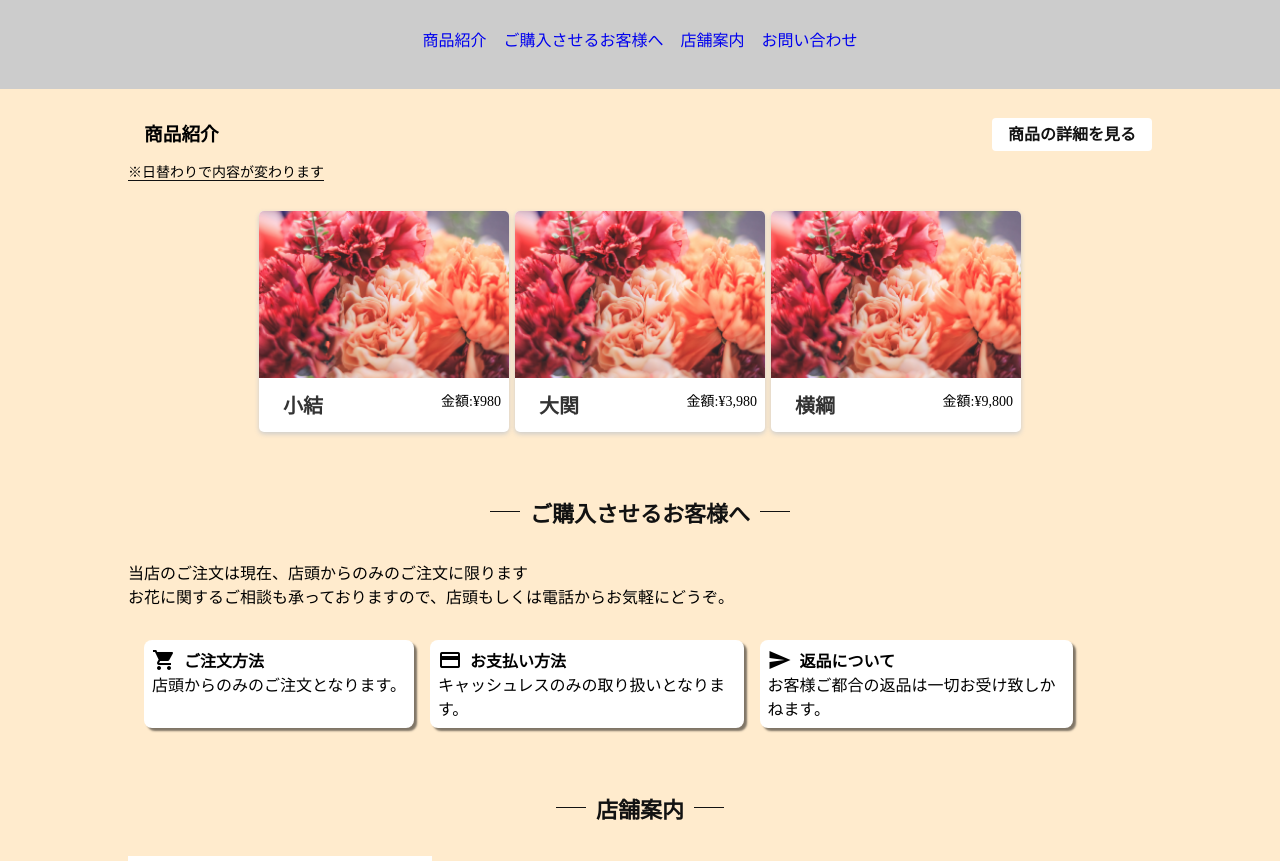
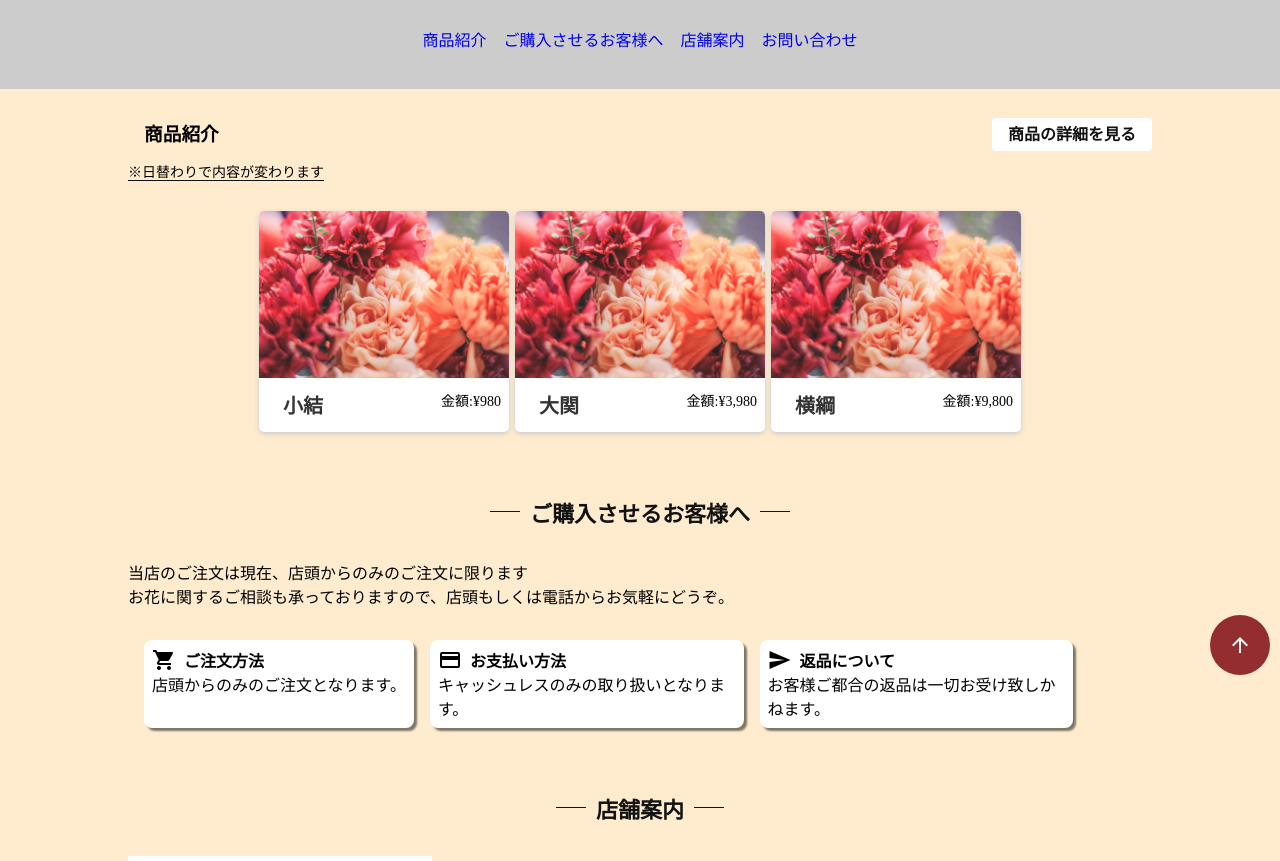
Before and after one commit to syu-kuri/dotinstall_FlowerShopProject, a plain HTML site: page index.html in a window 1280 px wide. Shown: the part 151-1012 px from the top of the page. Drawn offline with nearby package versions, Linux system fonts and the light colour scheme; grey boxes are pictures that could not be loaded.

Commit message:
PageTopリンク作成

```diff
--- /dev/null
+++ b/css/pageTop.css
@@ -0,0 +1,62 @@
+/* リンクの形状 */
+#page-top a{
+	display: flex;
+	justify-content:center;
+	align-items:center;
+	background:#942D2F;
+	border-radius: 50%;
+	width: 60px;
+	height: 60px;
+	color: #fff;
+	text-align: center;
+	text-transform: uppercase;
+	text-decoration: none;
+	font-size:0.6rem;
+	transition:all 0.3s;
+}
+
+#page-top a:hover{
+	background: #777;
+}
+
+/* リンクを右下に固定 */
+#page-top {
+	position: fixed;
+	right: 10px;
+	z-index: 2;
+    /*はじめは非表示*/
+	opacity: 0;
+	transform: translateY(100px);
+}
+
+/* 上に上がる動き */
+
+#page-top.UpMove{
+	animation: UpAnime 0.5s forwards;
+}
+@keyframes UpAnime{
+  from {
+    opacity: 0;
+	transform: translateY(100px);
+  }
+  to {
+    opacity: 1;
+	transform: translateY(0);
+  }
+}
+
+/* 下に下がる動き */
+
+#page-top.DownMove{
+	animation: DownAnime 0.5s forwards;
+}
+@keyframes DownAnime{
+  from {
+  	opacity: 1;
+	transform: translateY(0);
+  }
+  to {
+  	opacity: 1;
+	transform: translateY(100px);
+  }
+}
--- a/index.html
+++ b/index.html
@@ -9,6 +9,7 @@
   <link href="https://fonts.googleapis.com/icon?family=Material+Icons" rel="stylesheet">
   <link rel="stylesheet" href="css/styles.css">
   <link rel="stylesheet" href="css/load.css">
+  <link rel="stylesheet" href="css/pageTop.css">
 </head>
 <body>
   <div id="splash">
@@ -167,16 +168,17 @@
           </div>
         </div>
       </section>
-      <footer>
-        <p class="copy">© osumou flowers</p>
+      <footer id="footer">
+        <p id="page-top"><a href="#"><span class="material-icons">arrow_upward</span></a></p>
+        <p class="copy">&copy; osumou flowers</p>
       </footer>
       <!--/container-->
     </div>
   </main>
-  <!--==============JQuery読み込み===============-->
   <script src="https://code.jquery.com/jquery-3.4.1.min.js"
     integrity="sha256-CSXorXvZcTkaix6Yvo6HppcZGetbYMGWSFlBw8HfCJo=" crossorigin="anonymous"></script>
-    <script src="js/main.js"></script>
+  <script src="js/main.js"></script>
   <script src="js/load.js"></script>
+  <script src="js/pageTop.js"></script>
 </body>
 </html>
--- /dev/null
+++ b/js/pageTop.js
@@ -0,0 +1,43 @@
+//スクロールした際の動きを関数でまとめる
+function PageTopAnime() {
+
+  var scroll = $(window).scrollTop(); //スクロール値を取得
+  if (scroll >= 200){//200pxスクロールしたら
+    $('#page-top').removeClass('DownMove');		// DownMoveというクラス名を除去して
+    $('#page-top').addClass('UpMove');			// UpMoveというクラス名を追加して出現
+  }else{//それ以外は
+    if($('#page-top').hasClass('UpMove')){//UpMoveというクラス名が既に付与されていたら
+      $('#page-top').removeClass('UpMove');	//  UpMoveというクラス名を除去し
+      $('#page-top').addClass('DownMove');	// DownMoveというクラス名を追加して非表示
+    }
+  }
+
+  var wH = window.innerHeight; //画面の高さを取得
+  var footerPos =  $('#footer').offset().top; //footerの位置を取得
+  if(scroll+wH >= (footerPos+10)) {
+    var pos = (scroll+wH) - footerPos+10 //スクロールの値＋画面の高さからfooterの位置＋10pxを引いた場所を取得し
+    $('#page-top').css('bottom',pos);	//#page-topに上記の値をCSSのbottomに直接指定してフッター手前で止まるようにする
+  }else{//それ以外は
+    if($('#page-top').hasClass('UpMove')){//UpMoveというクラス名がついていたら
+      $('#page-top').css('bottom','10px');// 下から10pxの位置にページリンクを指定
+    }
+  }
+}
+
+// 画面をスクロールをしたら動かしたい場合の記述
+$(window).scroll(function () {
+PageTopAnime();/* スクロールした際の動きの関数を呼ぶ*/
+});
+
+// ページが読み込まれたらすぐに動かしたい場合の記述
+$(window).on('load', function () {
+PageTopAnime();/* スクロールした際の動きの関数を呼ぶ*/
+});
+
+// #page-topをクリックした際の設定
+$('#page-top').click(function () {
+  $('body,html').animate({
+      scrollTop: 0//ページトップまでスクロール
+  }, 500);//ページトップスクロールの速さ。数字が大きいほど遅くなる
+  return false;//リンク自体の無効化
+});
```
